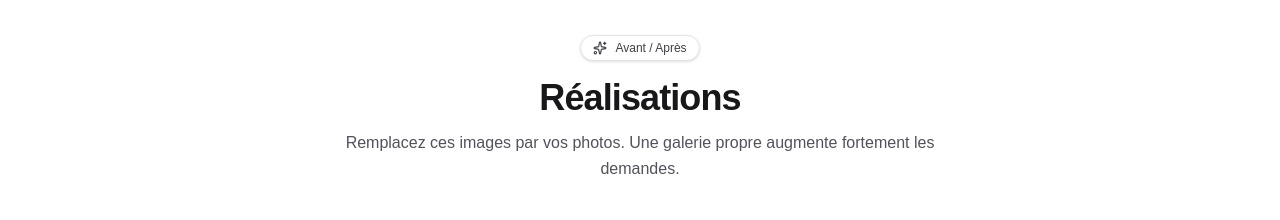
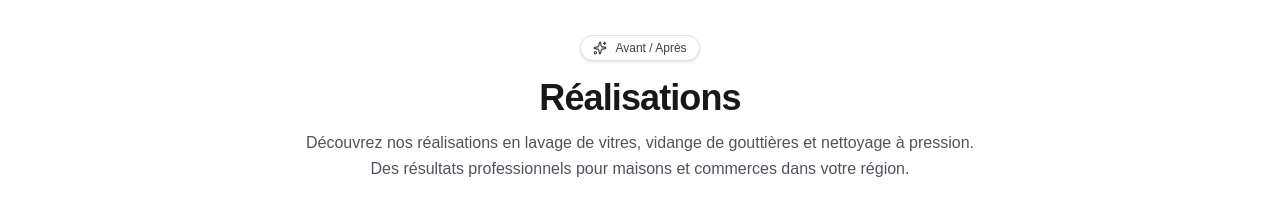
Before and after one commit to servicesmrben-wq/mrben-site1, a Next.js app: page / in a window 1280 px wide. Shown: the part 1400-1620 px from the top of the page. Built offline with nearby package versions, Linux system fonts and the light colour scheme; grey boxes are pictures that could not be loaded.

Commit message:
Update gallery description copy

```diff
--- a/app/MrBenRedesignPreview.jsx
+++ b/app/MrBenRedesignPreview.jsx
@@ -139,7 +139,7 @@ const i18n = {
     secGalK: "Avant / Après",
     secGalT: "Réalisations",
     secGalS:
-      "Remplacez ces images par vos photos. Une galerie propre augmente fortement les demandes.",
+      "Découvrez nos réalisations en lavage de vitres, vidange de gouttières et nettoyage à pression. Des résultats professionnels pour maisons et commerces dans votre région.",
     tip: "Conseil",
     tipText:
       "Utilisez 12–20 photos maximum, bien cadrées, et ajoutez 3 sections: vitres, gouttières, pression.",
@@ -279,7 +279,7 @@ const i18n = {
     secGalK: "Before / After",
     secGalT: "Work",
     secGalS:
-      "Replace these images with yours. A clean gallery boosts requests significantly.",
+      "Explore our recent window cleaning, gutter cleaning, and pressure washing projects. Professional results for homes and businesses in your area.",
     tip: "Tip",
     tipText:
       "Use 12–20 photos max, well framed, and group them: windows, gutters, pressure.",
```
